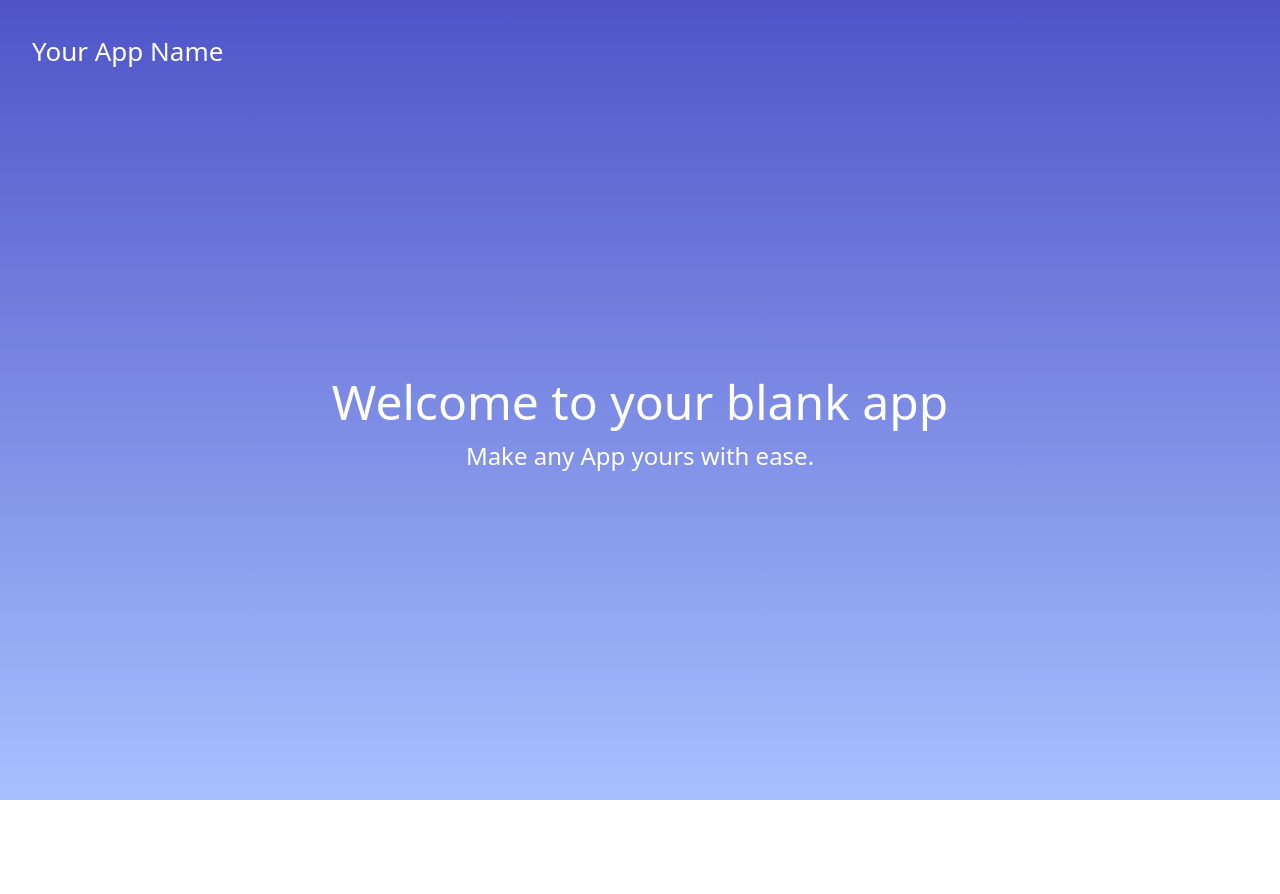
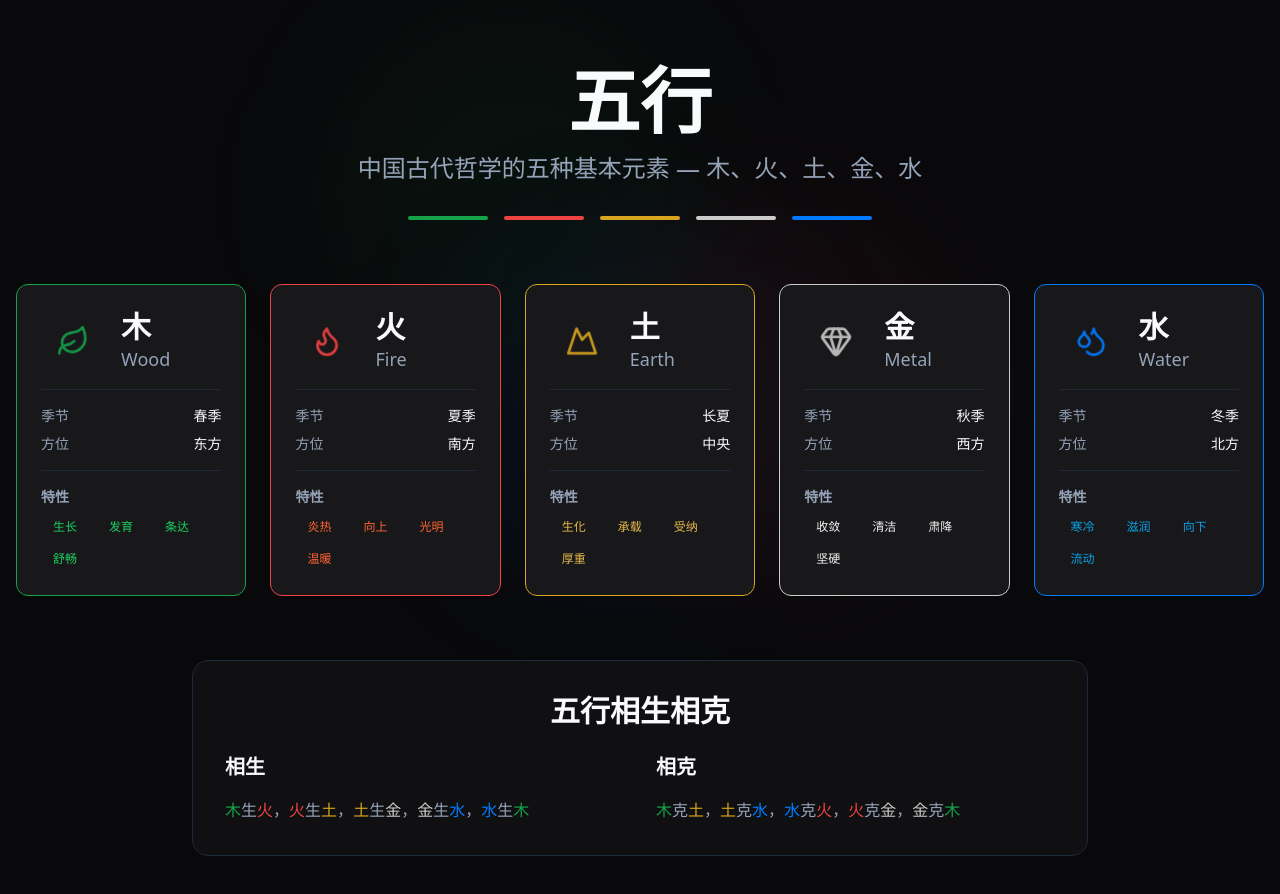
Before and after one commit to yq77org/enter-5xing, a React (Vite) app: page / in a window 1280 px wide. Shown: the top 894 px of the page. Before the commit the page ends 800 px from the top, so only its background shows below. Built offline with nearby package versions, Linux system fonts and the light colour scheme.

Commit message:
feat: add five elements display

```diff
--- /dev/null
+++ b/src/components/ElementCard.tsx
@@ -0,0 +1,98 @@
+import { Card } from "@/components/ui/card";
+import { LucideIcon } from "lucide-react";
+
+interface ElementCardProps {
+  name: string;
+  chineseName: string;
+  color: string;
+  glowColor: string;
+  icon: LucideIcon;
+  season: string;
+  direction: string;
+  characteristics: string[];
+  delay?: number;
+}
+
+export const ElementCard = ({
+  name,
+  chineseName,
+  color,
+  glowColor,
+  icon: Icon,
+  season,
+  direction,
+  characteristics,
+  delay = 0,
+}: ElementCardProps) => {
+  return (
+    <Card
+      className="element-card group relative overflow-hidden border-2 backdrop-blur-sm"
+      style={{
+        borderColor: color,
+        animationDelay: `${delay}ms`,
+      }}
+    >
+      <div className="relative z-10 p-6 space-y-4">
+        {/* 图标和标题 */}
+        <div className="flex items-center gap-4">
+          <div
+            className="p-4 rounded-full transition-all duration-500 group-hover:scale-110 pulse-glow"
+            style={{
+              backgroundColor: `${color}20`,
+              boxShadow: `0 0 20px ${color}40`,
+            }}
+          >
+            <Icon
+              className="w-8 h-8 transition-transform duration-500 group-hover:rotate-12"
+              style={{ color }}
+            />
+          </div>
+          <div>
+            <h3 className="text-3xl font-bold text-foreground">{chineseName}</h3>
+            <p className="text-lg text-muted-foreground">{name}</p>
+          </div>
+        </div>
+
+        {/* 信息 */}
+        <div className="space-y-2 pt-4 border-t border-border">
+          <div className="flex justify-between items-center">
+            <span className="text-sm text-muted-foreground">季节</span>
+            <span className="text-sm font-medium text-foreground">{season}</span>
+          </div>
+          <div className="flex justify-between items-center">
+            <span className="text-sm text-muted-foreground">方位</span>
+            <span className="text-sm font-medium text-foreground">{direction}</span>
+          </div>
+        </div>
+
+        {/* 特性 */}
+        <div className="space-y-2 pt-4 border-t border-border">
+          <h4 className="text-sm font-semibold text-muted-foreground mb-2">特性</h4>
+          <div className="flex flex-wrap gap-2">
+            {characteristics.map((char, idx) => (
+              <span
+                key={idx}
+                className="px-3 py-1 rounded-full text-xs font-medium transition-all duration-300 group-hover:scale-105"
+                style={{
+                  backgroundColor: `${color}20`,
+                  color: glowColor,
+                  border: `1px solid ${color}40`,
+                }}
+              >
+                {char}
+              </span>
+            ))}
+          </div>
+        </div>
+      </div>
+
+      {/* 光晕效果 */}
+      <div
+        className="absolute inset-0 opacity-0 group-hover:opacity-100 transition-opacity duration-500 pointer-events-none"
+        style={{
+          background: `radial-gradient(circle at center, ${color}15, transparent 70%)`,
+        }}
+      />
+    </Card>
+  );
+};
--- a/src/index.css
+++ b/src/index.css
@@ -5,61 +5,66 @@
 
 @layer base {
   :root {
-    --background: 0 0% 100%;
-    --foreground: 222.2 84% 4.9%;
+    --background: 240 10% 3.9%;
+    --foreground: 210 40% 98%;
 
-    --card: 0 0% 100%;
-    --card-foreground: 222.2 84% 4.9%;
+    --card: 240 6% 10%;
+    --card-foreground: 210 40% 98%;
 
-    --popover: 0 0% 100%;
-    --popover-foreground: 222.2 84% 4.9%;
+    --popover: 240 6% 10%;
+    --popover-foreground: 210 40% 98%;
 
-    --primary: 222.2 47.4% 11.2%;
-    --primary-foreground: 210 40% 98%;
+    --primary: 210 40% 98%;
+    --primary-foreground: 222.2 47.4% 11.2%;
 
-    --secondary: 210 40% 96.1%;
-    --secondary-foreground: 222.2 47.4% 11.2%;
+    --secondary: 217.2 32.6% 17.5%;
+    --secondary-foreground: 210 40% 98%;
 
-    --muted: 210 40% 96.1%;
-    --muted-foreground: 215.4 16.3% 46.9%;
+    --muted: 217.2 32.6% 17.5%;
+    --muted-foreground: 215 20.2% 65.1%;
 
-    --accent: 210 40% 96.1%;
-    --accent-foreground: 222.2 47.4% 11.2%;
+    --accent: 217.2 32.6% 17.5%;
+    --accent-foreground: 210 40% 98%;
 
-    --destructive: 0 84.2% 60.2%;
+    --destructive: 0 62.8% 30.6%;
     --destructive-foreground: 210 40% 98%;
 
-    --border: 214.3 31.8% 91.4%;
-    --input: 214.3 31.8% 91.4%;
-    --ring: 222.2 84% 4.9%;
+    --border: 217.2 32.6% 17.5%;
+    --input: 217.2 32.6% 17.5%;
+    --ring: 212.7 26.8% 83.9%;
 
-    --radius: 0.5rem;
+    --radius: 0.75rem;
 
-    --sidebar-background: 0 0% 98%;
+    --sidebar-background: 240 5.9% 10%;
+    --sidebar-foreground: 240 4.8% 95.9%;
+    --sidebar-primary: 224.3 76.3% 48%;
+    --sidebar-primary-foreground: 0 0% 100%;
+    --sidebar-accent: 240 3.7% 15.9%;
+    --sidebar-accent-foreground: 240 4.8% 95.9%;
+    --sidebar-border: 240 3.7% 15.9%;
+    --sidebar-ring: 217.2 91.2% 59.8%;
 
-    --sidebar-foreground: 240 5.3% 26.1%;
-
-    --sidebar-primary: 240 5.9% 10%;
-
-    --sidebar-primary-foreground: 0 0% 98%;
-
-    --sidebar-accent: 240 4.8% 95.9%;
-
-    --sidebar-accent-foreground: 240 5.9% 10%;
-
-    --sidebar-border: 220 13% 91%;
-
-    --sidebar-ring: 217.2 91.2% 59.8%;
+    /* 五行颜色 */
+    --wood: 142 76% 36%;
+    --wood-glow: 142 76% 46%;
+    --fire: 0 84% 60%;
+    --fire-glow: 14 100% 60%;
+    --earth: 43 74% 49%;
+    --earth-glow: 43 74% 59%;
+    --metal: 0 0% 80%;
+    --metal-glow: 0 0% 95%;
+    --water: 211 100% 50%;
+    --water-glow: 199 89% 48%;
   }
 
   .dark {
-    --background: 222.2 84% 4.9%;
+    --background: 240 10% 3.9%;
     --foreground: 210 40% 98%;
 
-    --card: 222.2 84% 4.9%;
+    --card: 240 6% 10%;
     --card-foreground: 210 40% 98%;
 
-    --popover: 222.2 84% 4.9%;
+    --popover: 240 6% 10%;
     --popover-foreground: 210 40% 98%;
 
     --primary: 210 40% 98%;
@@ -107,3 +112,50 @@ body,
   width: 100%;
   height: 100%;
 }
+
+@layer utilities {
+  .element-card {
+    @apply relative overflow-hidden rounded-lg border transition-all duration-500;
+  }
+
+  .element-card:hover {
+    @apply scale-105 shadow-2xl;
+  }
+
+  .element-card::before {
+    content: '';
+    @apply absolute inset-0 opacity-0 transition-opacity duration-500;
+  }
+
+  .element-card:hover::before {
+    @apply opacity-20;
+  }
+
+  @keyframes float {
+    0%, 100% {
+      transform: translateY(0px);
+    }
+    50% {
+      transform: translateY(-10px);
+    }
+  }
+
+  .float-animation {
+    animation: float 3s ease-in-out infinite;
+  }
+
+  @keyframes pulse-glow {
+    0%, 100% {
+      opacity: 1;
+      transform: scale(1);
+    }
+    50% {
+      opacity: 0.8;
+      transform: scale(1.05);
+    }
+  }
+
+  .pulse-glow {
+    animation: pulse-glow 2s ease-in-out infinite;
+  }
+}
--- a/src/pages/Index.tsx
+++ b/src/pages/Index.tsx
@@ -1,12 +1,139 @@
-// Update this page (the content is just a fallback if you fail to update the page)
+import { ElementCard } from "@/components/ElementCard";
+import { Leaf, Flame, Mountain, Gem, Droplets } from "lucide-react";
 
 const Index = () => {
+  const elements = [
+    {
+      name: "Wood",
+      chineseName: "木",
+      color: "hsl(142, 76%, 36%)",
+      glowColor: "hsl(142, 76%, 46%)",
+      icon: Leaf,
+      season: "春季",
+      direction: "东方",
+      characteristics: ["生长", "发育", "条达", "舒畅"],
+    },
+    {
+      name: "Fire",
+      chineseName: "火",
+      color: "hsl(0, 84%, 60%)",
+      glowColor: "hsl(14, 100%, 60%)",
+      icon: Flame,
+      season: "夏季",
+      direction: "南方",
+      characteristics: ["炎热", "向上", "光明", "温暖"],
+    },
+    {
+      name: "Earth",
+      chineseName: "土",
+      color: "hsl(43, 74%, 49%)",
+      glowColor: "hsl(43, 74%, 59%)",
+      icon: Mountain,
+      season: "长夏",
+      direction: "中央",
+      characteristics: ["生化", "承载", "受纳", "厚重"],
+    },
+    {
+      name: "Metal",
+      chineseName: "金",
+      color: "hsl(0, 0%, 80%)",
+      glowColor: "hsl(0, 0%, 95%)",
+      icon: Gem,
+      season: "秋季",
+      direction: "西方",
+      characteristics: ["收敛", "清洁", "肃降", "坚硬"],
+    },
+    {
+      name: "Water",
+      chineseName: "水",
+      color: "hsl(211, 100%, 50%)",
+      glowColor: "hsl(199, 89%, 48%)",
+      icon: Droplets,
+      season: "冬季",
+      direction: "北方",
+      characteristics: ["寒冷", "滋润", "向下", "流动"],
+    },
+  ];
+
   return (
-    <div className="w-full h-full p-[32px] bg-gradient-to-b from-[#4E54C8] to-[#A8C0FF] flex flex-col max-md:pt-[32px] max-md:pl-[20px] max-md:pr-[20px] max-md:pb-[32px]">
-      <div className="text-[26px] text-white max-md:text-[22px]">Your App Name</div>
-      <div className='h-full flex-1 flex flex-col items-center justify-center'>
-        <div className='text-[48px] text-white text-center max-md:text-[26px]'>Welcome to your blank app</div>
-        <div className='text-[24px] text-white text-center max-md:text-[16px]'>Make any App yours with ease.</div>
+    <div className="min-h-screen w-full bg-background overflow-auto">
+      {/* 背景装饰 */}
+      <div className="fixed inset-0 overflow-hidden pointer-events-none">
+        <div className="absolute top-0 left-1/4 w-96 h-96 bg-wood/5 rounded-full blur-3xl" />
+        <div className="absolute top-1/4 right-1/4 w-96 h-96 bg-fire/5 rounded-full blur-3xl" />
+        <div className="absolute bottom-1/4 left-1/3 w-96 h-96 bg-water/5 rounded-full blur-3xl" />
+      </div>
+
+      {/* 内容 */}
+      <div className="relative z-10 container mx-auto px-4 py-16 max-w-7xl">
+        {/* 标题 */}
+        <div className="text-center mb-16 space-y-4">
+          <h1 className="text-6xl md:text-7xl font-bold text-foreground mb-4">
+            五行
+          </h1>
+          <p className="text-xl md:text-2xl text-muted-foreground max-w-2xl mx-auto">
+            中国古代哲学的五种基本元素 — 木、火、土、金、水
+          </p>
+          <div className="flex justify-center gap-4 pt-4">
+            <div className="h-1 w-20 bg-wood rounded-full" />
+            <div className="h-1 w-20 bg-fire rounded-full" />
+            <div className="h-1 w-20 bg-earth rounded-full" />
+            <div className="h-1 w-20 bg-metal rounded-full" />
+            <div className="h-1 w-20 bg-water rounded-full" />
+          </div>
+        </div>
+
+        {/* 五行卡片 */}
+        <div className="grid grid-cols-1 md:grid-cols-2 lg:grid-cols-3 xl:grid-cols-5 gap-6">
+          {elements.map((element, index) => (
+            <ElementCard
+              key={element.name}
+              {...element}
+              delay={index * 100}
+            />
+          ))}
+        </div>
+
+        {/* 五行相生相克说明 */}
+        <div className="mt-16 max-w-4xl mx-auto">
+          <div className="backdrop-blur-sm bg-card/50 rounded-2xl border border-border p-8">
+            <h2 className="text-3xl font-bold text-foreground mb-6 text-center">
+              五行相生相克
+            </h2>
+            <div className="grid md:grid-cols-2 gap-8">
+              <div className="space-y-3">
+                <h3 className="text-xl font-semibold text-foreground mb-4">相生</h3>
+                <p className="text-muted-foreground leading-relaxed">
+                  <span className="text-wood font-medium">木</span>生
+                  <span className="text-fire font-medium">火</span>，
+                  <span className="text-fire font-medium">火</span>生
+                  <span className="text-earth font-medium">土</span>，
+                  <span className="text-earth font-medium">土</span>生
+                  <span className="text-metal font-medium">金</span>，
+                  <span className="text-metal font-medium">金</span>生
+                  <span className="text-water font-medium">水</span>，
+                  <span className="text-water font-medium">水</span>生
+                  <span className="text-wood font-medium">木</span>
+                </p>
+              </div>
+              <div className="space-y-3">
+                <h3 className="text-xl font-semibold text-foreground mb-4">相克</h3>
+                <p className="text-muted-foreground leading-relaxed">
+                  <span className="text-wood font-medium">木</span>克
+                  <span className="text-earth font-medium">土</span>，
+                  <span className="text-earth font-medium">土</span>克
+                  <span className="text-water font-medium">水</span>，
+                  <span className="text-water font-medium">水</span>克
+                  <span className="text-fire font-medium">火</span>，
+                  <span className="text-fire font-medium">火</span>克
+                  <span className="text-metal font-medium">金</span>，
+                  <span className="text-metal font-medium">金</span>克
+                  <span className="text-wood font-medium">木</span>
+                </p>
+              </div>
+            </div>
+          </div>
+        </div>
       </div>
     </div>
   );
```
Also changed, not shown: tailwind.config.ts (+20 -0 lines), 1 other file (tests, documents, lock files or other folders).
